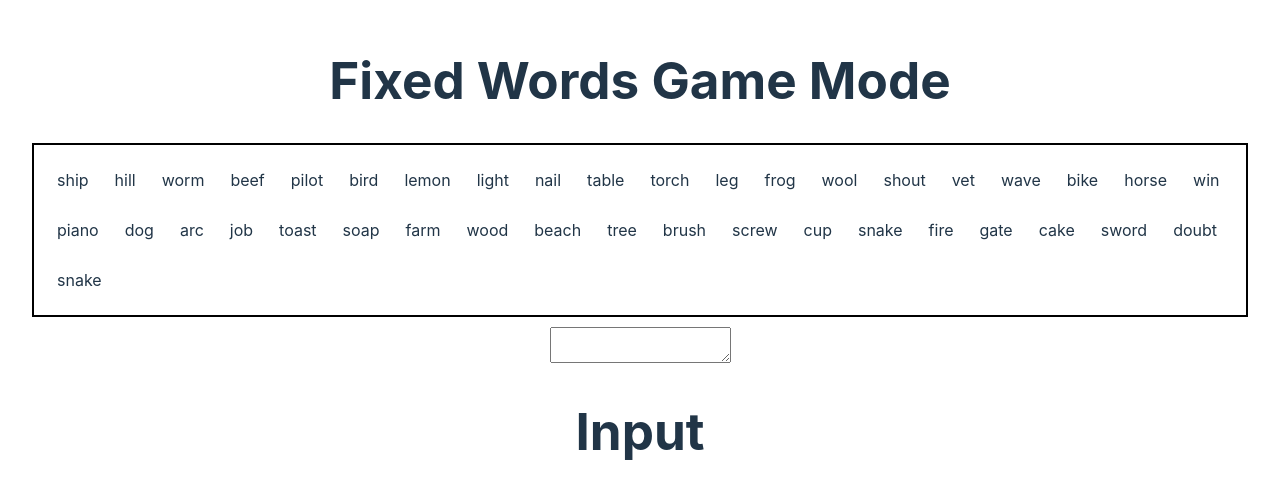
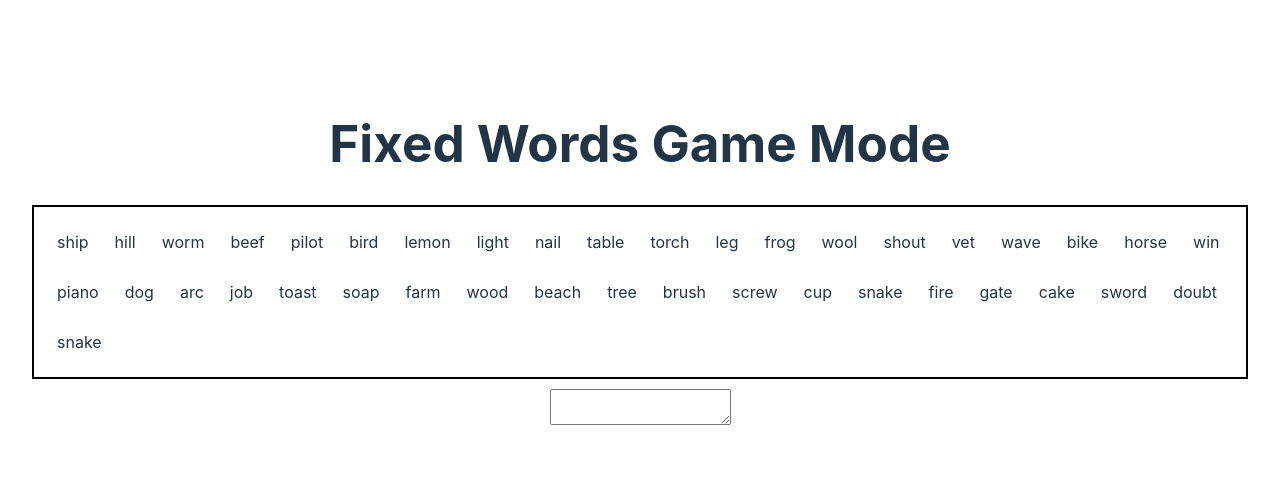
Before and after one commit to johnww15/Typing-game, a React (Vite) app: page / in a window 1280 px wide. Shown: the part 144-642 px from the top of the page. Built offline with nearby package versions, Linux system fonts and the light colour scheme.

Commit message:
removed input.jsx file

```diff
--- a/src/App.jsx
+++ b/src/App.jsx
@@ -1,6 +1,5 @@
 // import { useState } from 'react'
 import "./App.css";
-import Input from "./components/Input";
 import Game from "./components/Game";
 
 export default function App() {
@@ -8,7 +7,6 @@ export default function App() {
     <>
       <div>
         <Game />
-        <Input />
       </div>
     </>
   );
--- a/src/components/Input.jsx
+++ /dev/null
@@ -1,7 +0,0 @@
-export default function Input() {
-  return (
-    <>
-      <h1>Input</h1>
-    </>
-  );
-}
```
